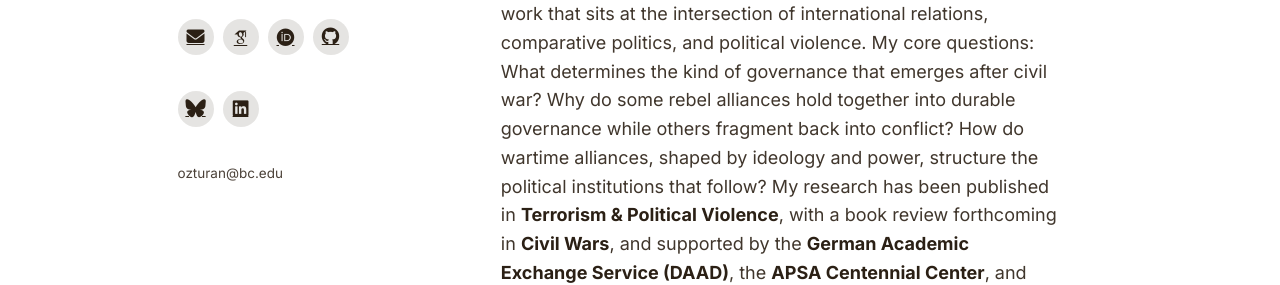
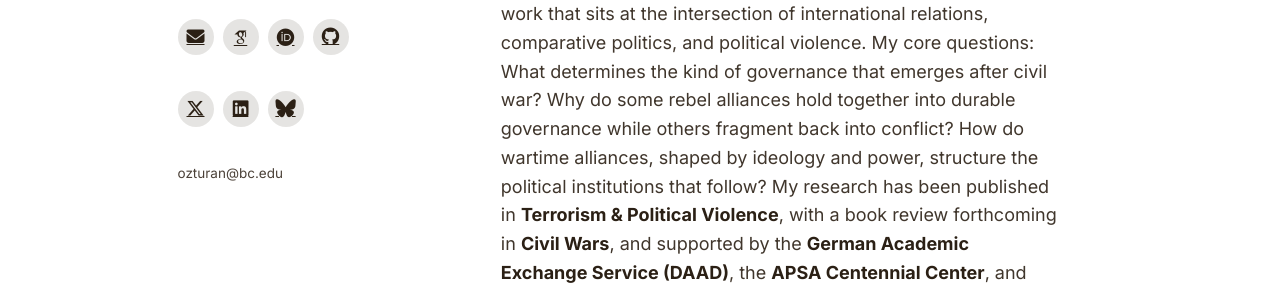
Before and after one commit to betulozturan/betulozturan.github.io, a Jekyll site: the page built from _pages/about.md, in a window 1280 px wide and 900 px high, scrolled down 1044 px. Shown: the part 169-454 px from the top of the window. Built offline with Jekyll 4.4.1, drawn with Linux system fonts in a browser that asks for light colours; some web fonts are replaced.

Commit message:
Restore X icon into the second social-icons row
Correction to the previous commit: X should move to row two alongside
LinkedIn and Bluesky, not be removed.

Co-Authored-By: Claude Sonnet 5 <noreply@anthropic.com>

```diff
--- a/_includes/hero-profile.html
+++ b/_includes/hero-profile.html
@@ -58,11 +58,14 @@
             <li><a href="https://github.com/{{ site.author.github }}" aria-label="GitHub"><i class="fab fa-fw fa-github" aria-hidden="true"></i></a></li>
           {% endif %}
           <li class="hero-profile__socials-break" aria-hidden="true"></li>
-          {% if site.author.bluesky %}
-            <li><a href="https://bsky.app/profile/{{ site.author.bluesky }}" aria-label="Bluesky"><i class="fab fa-fw fa-bluesky" aria-hidden="true"></i></a></li>
+          {% if site.author.twitter %}
+            <li><a href="https://twitter.com/{{ site.author.twitter }}" aria-label="X (formerly Twitter)"><i class="fab fa-fw fa-x-twitter" aria-hidden="true"></i></a></li>
           {% endif %}
           {% if site.author.linkedin %}
             <li><a href="https://www.linkedin.com/in/{{ site.author.linkedin }}" aria-label="LinkedIn"><i class="fab fa-fw fa-linkedin" aria-hidden="true"></i></a></li>
+          {% endif %}
+          {% if site.author.bluesky %}
+            <li><a href="https://bsky.app/profile/{{ site.author.bluesky }}" aria-label="Bluesky"><i class="fab fa-fw fa-bluesky" aria-hidden="true"></i></a></li>
           {% endif %}
         </ul>
 
```
